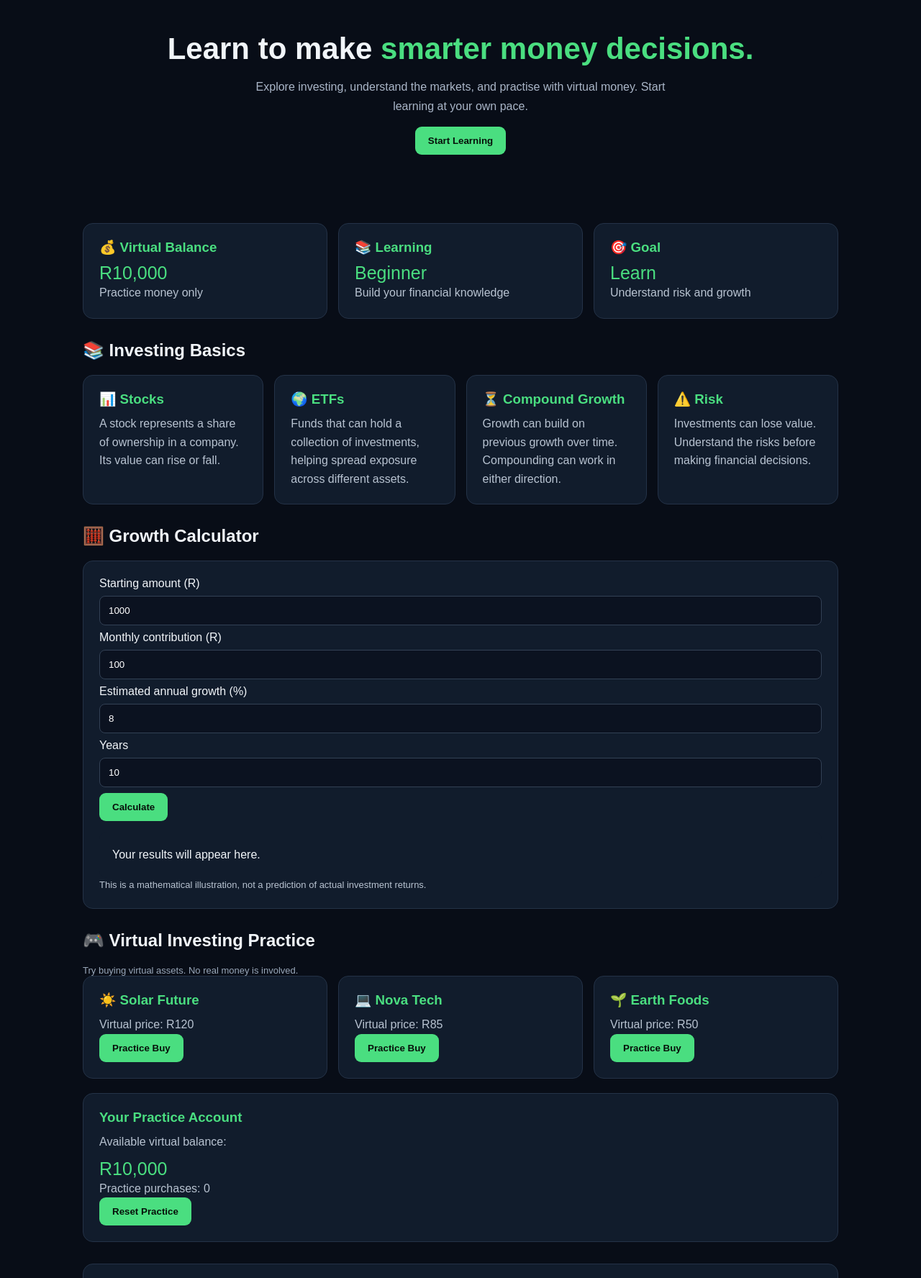
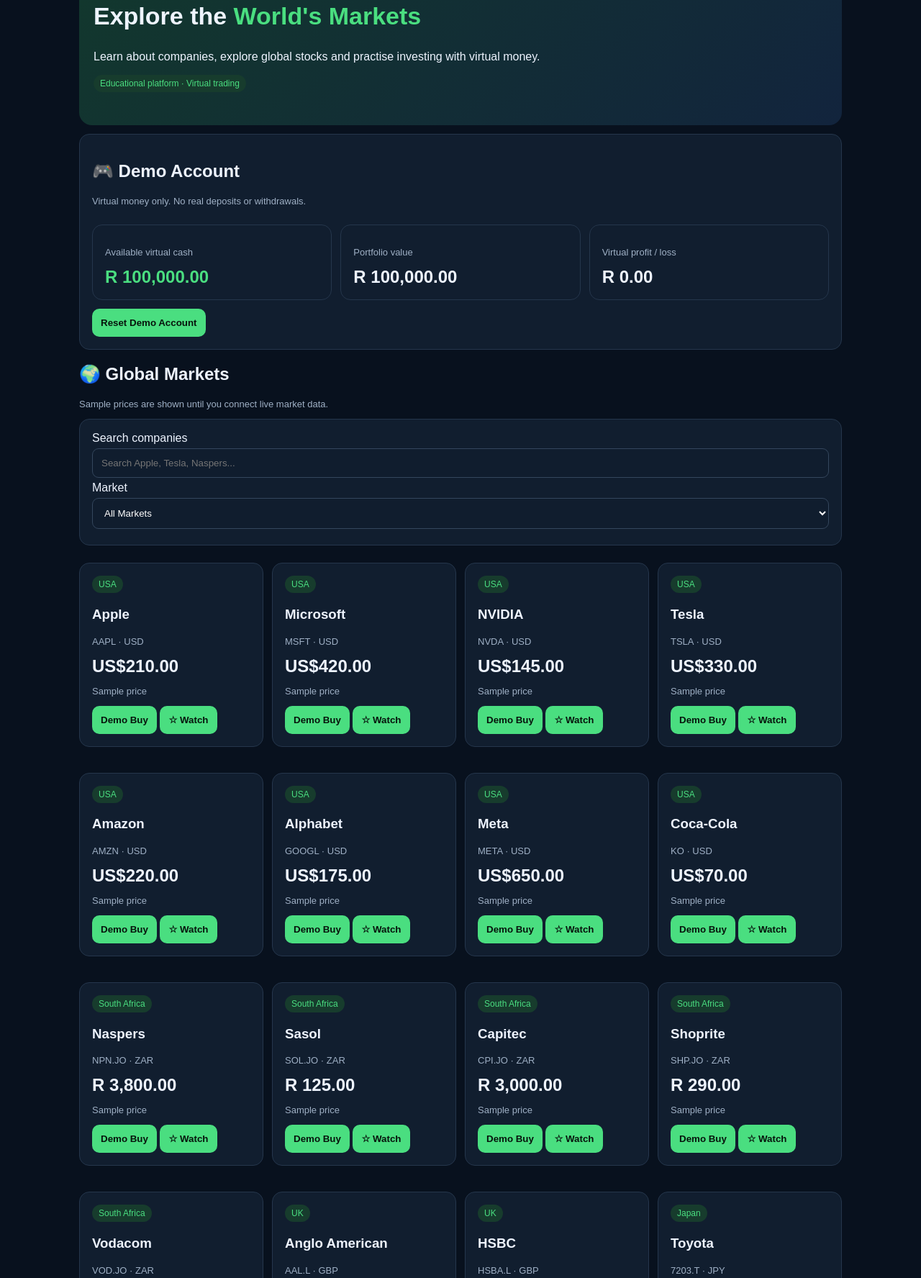
Before and after one commit to notchpatch-web/InvestWise, a plain HTML site: page index.html in a window 1280 px wide. Shown: the part 143-1919 px from the top of the page at 72% size. Drawn offline with Linux system fonts and the light colour scheme.

Commit message:
Building global InvestWise platform

```diff
--- a/index.html
+++ b/index.html
@@ -1,206 +1,234 @@
-
 <!DOCTYPE html>
 <html lang="en">
 <head>
 <meta charset="UTF-8">
 <meta name="viewport" content="width=device-width, initial-scale=1.0">
-<title>InvestWise</title>
-
+<title>InvestWise | Global Investing</title>
 <style>
-*{box-sizing:border-box;margin:0;padding:0}
-body{background:#080d17;color:#f1f5f9;font-family:Arial,sans-serif}
-header{padding:20px;background:#101827;display:flex;justify-content:space-between;align-items:center;flex-wrap:wrap}
-.logo{font-size:23px;font-weight:bold;color:#4ade80}
-nav a{color:white;text-decoration:none;margin:8px;font-size:14px}
-.container{max-width:1100px;margin:auto;padding:25px}
-.hero{padding:65px 10px;text-align:center}
-.hero h1{font-size:42px;margin-bottom:15px}
-.hero span{color:#4ade80}
-.hero p{color:#aab6c8;margin:15px auto;max-width:600px;line-height:1.7}
-button{background:#4ade80;border:0;padding:12px 18px;border-radius:9px;font-weight:bold;cursor:pointer;color:#07110a}
-section{margin:30px 0}
-h2{margin-bottom:20px}
-.grid{display:grid;grid-template-columns:repeat(auto-fit,minmax(220px,1fr));gap:15px}
-.card{background:#111c2c;padding:22px;border-radius:14px;border:1px solid #243247}
-.card h3{margin-bottom:10px;color:#4ade80}
-.card p{color:#b8c3d1;line-height:1.6}
-.stat{font-size:25px;color:#4ade80;margin-top:10px}
-input{width:100%;padding:12px;margin:8px 0;background:#0b1220;color:white;border:1px solid #334155;border-radius:8px}
-.result{background:#111c2c;padding:18px;border-radius:10px;margin-top:15px;line-height:1.7}
-footer{text-align:center;color:#94a3b8;padding:30px}
-.small{font-size:13px;color:#9aa8ba}
+*{box-sizing:border-box}
+body{margin:0;background:#08111e;color:#eef4ff;font-family:Arial,sans-serif}
+header{padding:20px;background:#101d2e;display:flex;justify-content:space-between;align-items:center;flex-wrap:wrap;gap:12px}
+.logo{font-size:24px;font-weight:bold;color:#4ade80}
+nav{display:flex;gap:15px;flex-wrap:wrap}
+nav a{color:white;text-decoration:none;font-size:14px}
+.container{max-width:1100px;margin:auto;padding:20px}
+.hero{padding:30px 20px;background:linear-gradient(135deg,#12382d,#12243d);border-radius:18px}
+.hero h1{font-size:34px}
+.green{color:#4ade80}
+button{border:0;border-radius:10px;padding:12px;background:#4ade80;color:#07140c;font-weight:bold;cursor:pointer}
+input,select{padding:12px;border-radius:9px;border:1px solid #34465d;background:#101d2e;color:white;width:100%;margin:5px 0}
+.card{background:#111e2f;border:1px solid #25364c;border-radius:14px;padding:17px;margin:12px 0}
+.grid{display:grid;grid-template-columns:repeat(auto-fit,minmax(220px,1fr));gap:12px}
+.small{font-size:13px;color:#9fb0c5}
+.price{font-size:24px;font-weight:bold}
+.stockrow{display:flex;justify-content:space-between;align-items:center;gap:10px;flex-wrap:wrap}
+table{width:100%;border-collapse:collapse}
+td,th{padding:12px;border-bottom:1px solid #26364a;text-align:left}
+.badge{display:inline-block;background:#173c2d;color:#4ade80;padding:5px 9px;border-radius:20px;font-size:12px}
+footer{padding:30px;text-align:center;color:#8799ad}
 </style>
 </head>
-
 <body>
 
 <header>
 <div class="logo">📈 InvestWise</div>
 <nav>
-<a href="#home">Home</a>
+<a href="#markets">Markets</a>
+<a href="#demo">Demo Account</a>
+<a href="#watchlist">Watchlist</a>
 <a href="#learn">Learn</a>
-<a href="#calculator">Calculator</a>
-<a href="#practice">Practice</a>
 </nav>
 </header>
 
 <div class="container">
 
-<section class="hero" id="home">
-<h1>Learn to make <span>smarter money decisions.</span></h1>
-<p>Explore investing, understand the markets, and practise with virtual money. Start learning at your own pace.</p>
-<a href="#learn"><button>Start Learning</button></a>
+<section class="hero">
+<h1>Explore the <span class="green">World's Markets</span></h1>
+<p>Learn about companies, explore global stocks and practise investing with virtual money.</p>
+<p><span class="badge">Educational platform · Virtual trading</span></p>
 </section>
 
-<section class="grid">
+<section id="demo" class="card">
+<h2>🎮 Demo Account</h2>
+<p class="small">Virtual money only. No real deposits or withdrawals.</p>
+<div class="grid">
 <div class="card">
-<h3>💰 Virtual Balance</h3>
-<div class="stat" id="balance">R10,000</div>
-<p>Practice money only</p>
+<p class="small">Available virtual cash</p>
+<div class="price green" id="cash">R100,000.00</div>
 </div>
 <div class="card">
-<h3>📚 Learning</h3>
-<div class="stat">Beginner</div>
-<p>Build your financial knowledge</p>
+<p class="small">Portfolio value</p>
+<div class="price" id="portfolio">R100,000.00</div>
 </div>
 <div class="card">
-<h3>🎯 Goal</h3>
-<div class="stat">Learn</div>
-<p>Understand risk and growth</p>
+<p class="small">Virtual profit / loss</p>
+<div class="price" id="profit">R0.00</div>
 </div>
+</div>
+<button onclick="resetAccount()">Reset Demo Account</button>
+</section>
+
+<section id="markets">
+<h2>🌍 Global Markets</h2>
+<p class="small">Sample prices are shown until you connect live market data.</p>
+<div class="card">
+<label>Search companies</label>
+<input id="search" placeholder="Search Apple, Tesla, Naspers..." oninput="renderStocks()">
+<label>Market</label>
+<select id="market" onchange="renderStocks()">
+<option value="All">All Markets</option>
+<option value="USA">United States</option>
+<option value="South Africa">South Africa</option>
+<option value="UK">United Kingdom</option>
+<option value="Japan">Japan</option>
+<option value="Europe">Europe</option>
+</select>
+</div>
+<div id="stocks" class="grid"></div>
+</section>
+
+<section id="watchlist">
+<h2>⭐ My Watchlist</h2>
+<div class="card" id="watchlistItems">No companies saved yet.</div>
+</section>
+
+<section class="card">
+<h2>📡 Connect Live Market Data</h2>
+<p class="small">You can connect a Finnhub API token to request real market quotes. Quotes may be delayed or limited by the provider. Never put private API keys into public code.</p>
+<input id="apiKey" placeholder="Paste your market-data API token">
+<button onclick="loadLivePrices()">Load Live Prices</button>
+<p id="apiStatus" class="small">Using sample prices.</p>
 </section>
 
 <section id="learn">
-<h2>📚 Investing Basics</h2>
+<h2>🧠 Investing Academy</h2>
 <div class="grid">
-<div class="card">
-<h3>📊 Stocks</h3>
-<p>A stock represents a share of ownership in a company. Its value can rise or fall.</p>
-</div>
-<div class="card">
-<h3>🌍 ETFs</h3>
-<p>Funds that can hold a collection of investments, helping spread exposure across different assets.</p>
-</div>
-<div class="card">
-<h3>⏳ Compound Growth</h3>
-<p>Growth can build on previous growth over time. Compounding can work in either direction.</p>
-</div>
-<div class="card">
-<h3>⚠️ Risk</h3>
-<p>Investments can lose value. Understand the risks before making financial decisions.</p>
-</div>
-</section>
-
-<section id="calculator">
-<h2>🧮 Growth Calculator</h2>
-<div class="card">
-<label>Starting amount (R)</label>
-<input id="start" type="number" value="1000">
-<label>Monthly contribution (R)</label>
-<input id="monthly" type="number" value="100">
-<label>Estimated annual growth (%)</label>
-<input id="rate" type="number" value="8">
-<label>Years</label>
-<input id="years" type="number" value="10">
-<button onclick="calculate()">Calculate</button>
-<div class="result" id="result">Your results will appear here.</div>
-<p class="small">This is a mathematical illustration, not a prediction of actual investment returns.</p>
-</div>
-</section>
-
-<section id="practice">
-<h2>🎮 Virtual Investing Practice</h2>
-<p class="small">Try buying virtual assets. No real money is involved.</p>
-<div class="grid">
-<div class="card">
-<h3>☀️ Solar Future</h3>
-<p>Virtual price: R120</p>
-<button onclick="buy(120)">Practice Buy</button>
-</div>
-<div class="card">
-<h3>💻 Nova Tech</h3>
-<p>Virtual price: R85</p>
-<button onclick="buy(85)">Practice Buy</button>
-</div>
-<div class="card">
-<h3>🌱 Earth Foods</h3>
-<p>Virtual price: R50</p>
-<button onclick="buy(50)">Practice Buy</button>
-</div>
-</div>
-
-<div class="card" style="margin-top:20px">
-<h3>Your Practice Account</h3>
-<p>Available virtual balance:</p>
-<div class="stat" id="practiceBalance">R10,000</div>
-<p id="purchaseCount">Practice purchases: 0</p>
-<p id="message"></p>
-<button onclick="resetPractice()">Reset Practice</button>
+<div class="card"><h3>📊 Stocks</h3><p>Learn what owning a share in a company means.</p></div>
+<div class="card"><h3>🌐 ETFs</h3><p>Understand funds that hold many investments.</p></div>
+<div class="card"><h3>📈 Compound Growth</h3><p>Explore how growth can build over time.</p></div>
+<div class="card"><h3>⚠️ Risk</h3><p>Investments can lose value. Returns are never guaranteed.</p></div>
 </div>
 </section>
 
 <section class="card">
-<h3>⚠️ Important</h3>
-<p>InvestWise is an educational project. This simulator uses imaginary money and does not provide financial advice or perform real transactions.</p>
+<h2>📚 Important</h2>
+<p>InvestWise is for education and virtual trading. Sample prices are fictional and live quotes are informational only. This website is not a broker and does not accept real money or execute real trades.</p>
 </section>
 
 </div>
-
-<footer>© 2026 InvestWise · Learn. Practice. Understand.</footer>
+<footer>InvestWise · Learn first. Practise safely.</footer>
 
 <script>
-let balance = 10000;
-let purchases = 0;
+const stocks=[
+{name:"Apple",symbol:"AAPL",market:"USA",currency:"USD",price:210},
+{name:"Microsoft",symbol:"MSFT",market:"USA",currency:"USD",price:420},
+{name:"NVIDIA",symbol:"NVDA",market:"USA",currency:"USD",price:145},
+{name:"Tesla",symbol:"TSLA",market:"USA",currency:"USD",price:330},
+{name:"Amazon",symbol:"AMZN",market:"USA",currency:"USD",price:220},
+{name:"Alphabet",symbol:"GOOGL",market:"USA",currency:"USD",price:175},
+{name:"Meta",symbol:"META",market:"USA",currency:"USD",price:650},
+{name:"Coca-Cola",symbol:"KO",market:"USA",currency:"USD",price:70},
+{name:"Naspers",symbol:"NPN.JO",market:"South Africa",currency:"ZAR",price:3800},
+{name:"Sasol",symbol:"SOL.JO",market:"South Africa",currency:"ZAR",price:125},
+{name:"Capitec",symbol:"CPI.JO",market:"South Africa",currency:"ZAR",price:3000},
+{name:"Shoprite",symbol:"SHP.JO",market:"South Africa",currency:"ZAR",price:290},
+{name:"Vodacom",symbol:"VOD.JO",market:"South Africa",currency:"ZAR",price:140},
+{name:"Anglo American",symbol:"AAL.L",market:"UK",currency:"GBP",price:2500},
+{name:"HSBC",symbol:"HSBA.L",market:"UK",currency:"GBP",price:800},
+{name:"Toyota",symbol:"7203.T",market:"Japan",currency:"JPY",price:2700},
+{name:"Sony",symbol:"6758.T",market:"Japan",currency:"JPY",price:3200},
+{name:"Nintendo",symbol:"7974.T",market:"Japan",currency:"JPY",price:9000},
+{name:"ASML",symbol:"ASML.AS",market:"Europe",currency:"EUR",price:700},
+{name:"LVMH",symbol:"MC.PA",market:"Europe",currency:"EUR",price:550}
+];
 
-function money(n){
- return "R" + n.toLocaleString("en-ZA",{maximumFractionDigits:2});
+let cash=100000;
+let holdings={};
+let watchlist=[];
+let liveMode=false;
+
+function fmt(n,c="ZAR"){
+ try{return new Intl.NumberFormat("en-ZA",{style:"currency",currency:c}).format(n)}
+ catch{return n.toFixed(2)}
 }
-
-function buy(price){
- if(balance < price){
-  document.getElementById("message").textContent="Not enough virtual money!";
-  return;
+function getPrice(s){return s.price}
+function totalInvested(){
+ return Object.entries(holdings).reduce((sum,[sym,qty])=>{
+ let s=stocks.find(x=>x.symbol===sym);
+ return sum+(s?s.price*qty:0);
+ },0)
+}
+function renderStocks(){
+ const q=document.getElementById("search").value.toLowerCase();
+ const m=document.getElementById("market").value;
+ const filtered=stocks.filter(s=>(s.name.toLowerCase().includes(q)||s.symbol.toLowerCase().includes(q))&&(m==="All"||s.market===m));
+ document.getElementById("stocks").innerHTML=filtered.map(s=>`
+ <div class="card">
+ <div class="badge">${s.market}</div>
+ <h3>${s.name}</h3>
+ <p class="small">${s.symbol} · ${s.currency}</p>
+ <div class="price">${fmt(s.price,s.currency)}</div>
+ ${liveMode?"<p class='small green'>Live quote loaded</p>":"<p class='small'>Sample price</p>"}
+ <button onclick="buy('${s.symbol}')">Demo Buy</button>
+ <button onclick="toggleWatch('${s.symbol}')">☆ Watch</button>
+ </div>`).join("");
+ updateAccount();
+}
+function buy(sym){
+ const s=stocks.find(x=>x.symbol===sym);
+ if(!s)return;
+ const qty=Number(prompt("How many virtual shares of "+s.name+"?"));
+ if(!Number.isFinite(qty)||qty<=0||qty>100000)return alert("Enter a valid quantity.");
+ const cost=qty*s.price;
+ if(cost>cash)return alert("Not enough virtual cash.");
+ cash-=cost;
+ holdings[sym]=(holdings[sym]||0)+qty;
+ updateAccount();
+ alert("Demo purchase completed.");
+}
+function toggleWatch(sym){
+ if(watchlist.includes(sym))watchlist=watchlist.filter(x=>x!==sym);
+ else watchlist.push(sym);
+ renderWatchlist();
+}
+function renderWatchlist(){
+ const el=document.getElementById("watchlistItems");
+ if(!watchlist.length){el.innerHTML="No companies saved yet.";return}
+ el.innerHTML=watchlist.map(sym=>{
+ const s=stocks.find(x=>x.symbol===sym);
+ return s?`<div class="stockrow"><b>${s.name} (${sym})</b><br>${fmt(s.price,s.currency)}</div>`:"";
+ }).join("");
+}
+function updateAccount(){
+ const value=totalInvested();
+ const total=cash+value;
+ document.getElementById("cash").textContent=fmt(cash);
+ document.getElementById("portfolio").textContent=fmt(total);
+ document.getElementById("profit").textContent=fmt(total-100000);
+}
+function resetAccount(){
+ if(!confirm("Reset all virtual holdings and cash?"))return;
+ cash=100000;holdings={};updateAccount();
+}
+async function loadLivePrices(){
+ const key=document.getElementById("apiKey").value.trim();
+ if(!key){document.getElementById("apiStatus").textContent="Enter your API token first.";return}
+ document.getElementById("apiStatus").textContent="Loading quotes...";
+ let loaded=0;
+ for(const s of stocks){
+  try{
+   const url=`https://finnhub.io/api/v1/quote?symbol=${encodeURIComponent(s.symbol)}&token=${encodeURIComponent(key)}`;
+   const r=await fetch(url);
+   const d=await r.json();
+   if(d&&d.c>0){s.price=d.c;loaded++}
+  }catch(e){}
  }
- balance-=price;
- purchases++;
- document.getElementById("practiceBalance").textContent=money(balance);
- document.getElementById("purchaseCount").textContent="Practice purchases: "+purchases;
- document.getElementById("message").textContent="Virtual purchase completed!";
+ liveMode=loaded>0;
+ document.getElementById("apiStatus").textContent=loaded+" quotes loaded. Provider limits may apply.";
+ renderStocks();
 }
-
-function resetPractice(){
- balance=10000;
- purchases=0;
- document.getElementById("practiceBalance").textContent=money(balance);
- document.getElementById("purchaseCount").textContent="Practice purchases: 0";
- document.getElementById("message").textContent="Practice account reset.";
-}
-
-function calculate(){
- let start=Number(document.getElementById("start").value);
- let monthly=Number(document.getElementById("monthly").value);
- let rate=Number(document.getElementById("rate").value)/100/12;
- let years=Number(document.getElementById("years").value);
-
- if(start<0||monthly<0||years<=0){
-  document.getElementById("result").textContent="Please enter valid positive values.";
-  return;
- }
-
- let total=start;
- for(let i=0;i<years*12;i++){
-  total=total*(1+rate)+monthly;
- }
-
- let contributed=start+(monthly*years*12);
- let growth=total-contributed;
-
- document.getElementById("result").innerHTML=
- "Estimated future value: <strong>"+money(total)+"</strong><br>"+
- "Total contributions: "+money(contributed)+"<br>"+
- "Illustrative growth: "+money(growth);
-}
+renderStocks();
+renderWatchlist();
 </script>
-
 </body>
 </html>
```
